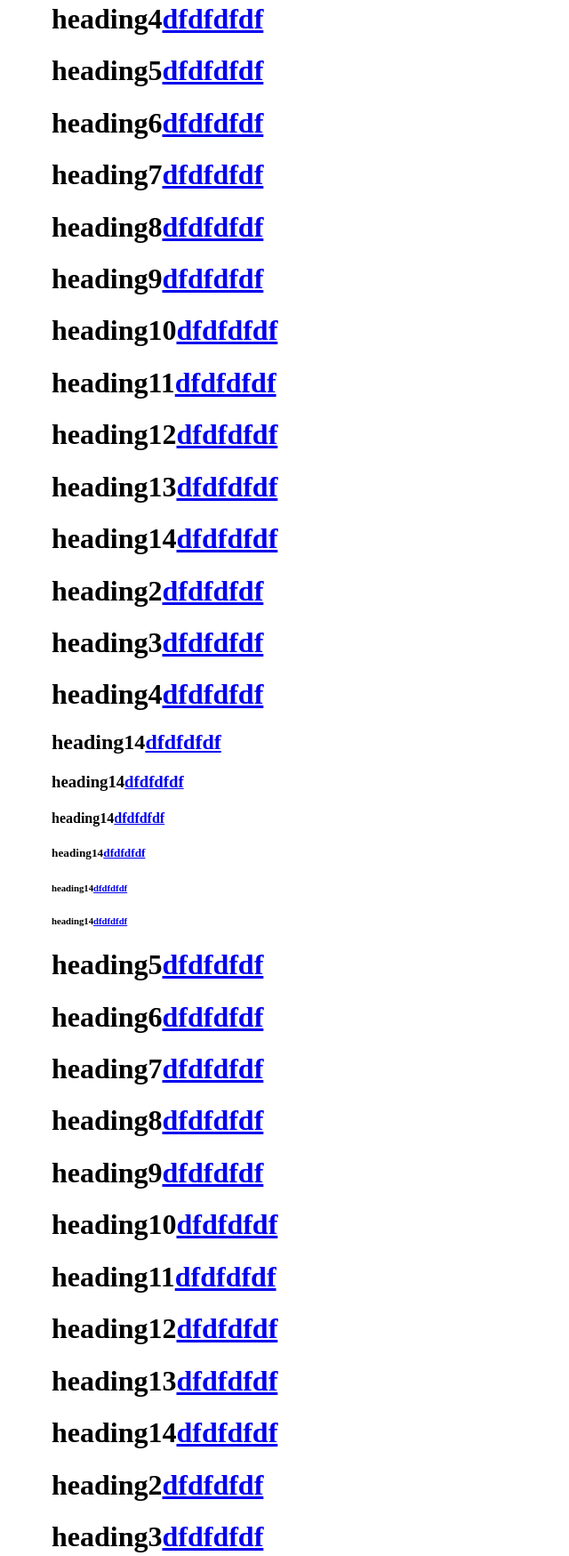
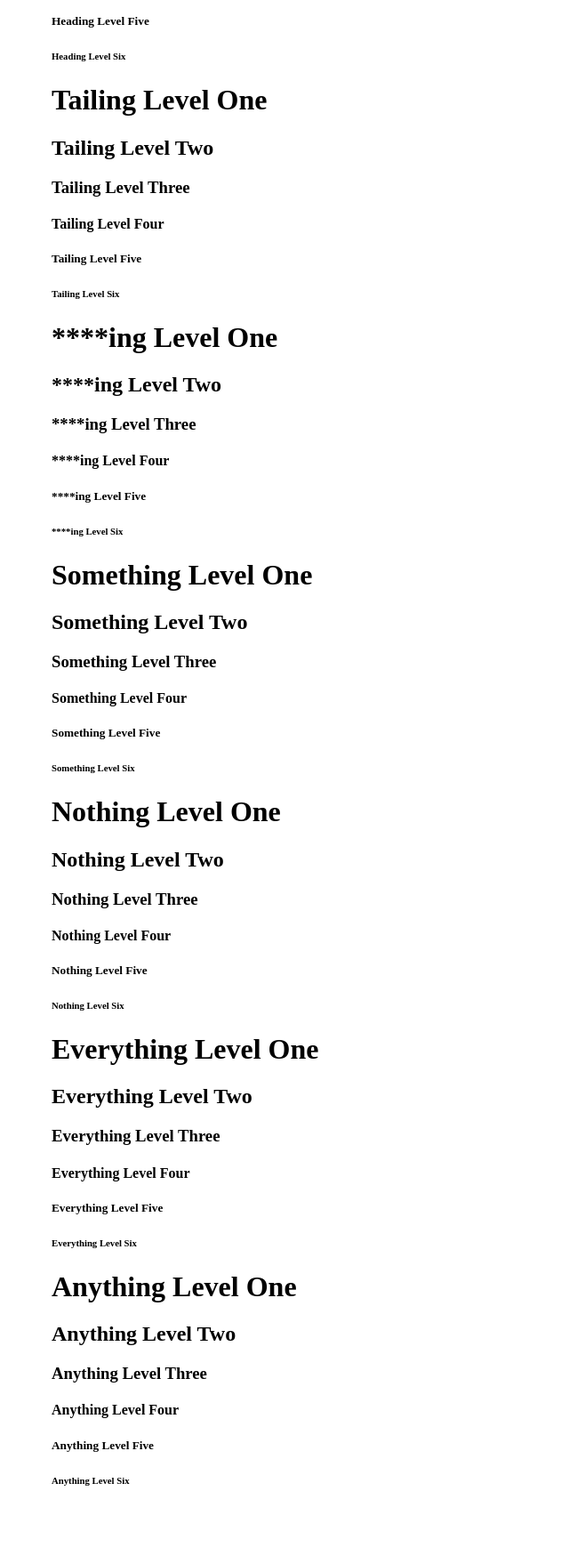
Before and after one commit to rnjailamba/PermalinkJS, a plain HTML site: page demo.html in a window 1280 px wide. Shown: the part 194-1943 px from the top of the page at 89% size, without its empty margins (0-640 px from the left). After the commit the page ends 1888 px from the top, so only its background shows below. Drawn offline with nearby package versions, Linux system fonts and the light colour scheme; a script that the page names is missing.

Commit message:
Update demo.html

```diff
--- a/demo.html
+++ b/demo.html
@@ -8,51 +8,48 @@
 	</head>
 	<body>
 		<div id="element" style="margin-left:50px;">
-			<h1 id=""> heading1 and stuff <a href = "www.google.com">dfdfdfdf</a></h1>
-			<h1 id=""> heading2<a href = "www.google.com">dfdfdfdf</a></h1>
-			<h1 id=""> heading3<a href = "www.google.com">dfdfdfdf</a></h1>
-			<h1 id=""> heading4<a href = "www.google.com">dfdfdfdf</a></h1>
-			<h1 id=""> heading5<a href = "www.google.com">dfdfdfdf</a></h1>
-			<h1 id=""> heading6<a href = "www.google.com">dfdfdfdf</a></h1>
-			<h1 id=""> heading7<a href = "www.google.com">dfdfdfdf</a></h1>
-			<h1 id=""> heading8<a href = "www.google.com">dfdfdfdf</a></h1>
-			<h1 id=""> heading9<a href = "www.google.com">dfdfdfdf</a></h1>
-			<h1 id=""> heading10<a href = "www.google.com">dfdfdfdf</a></h1>
-			<h1 id=""> heading11<a href = "www.google.com">dfdfdfdf</a></h1>
-			<h1 id=""> heading12<a href = "www.google.com">dfdfdfdf</a></h1>
-			<h1 id=""> heading13<a href = "www.google.com">dfdfdfdf</a></h1>
-			<h1 id=""> heading14<a href = "www.google.com">dfdfdfdf</a></h1>
-			<h1 id=""> heading2<a href = "www.google.com">dfdfdfdf</a></h1>
-			<h1 id=""> heading3<a href = "www.google.com">dfdfdfdf</a></h1>
-			<h1 id=""> heading4<a href = "www.google.com">dfdfdfdf</a></h1>
-			<h2 id=""> heading14<a href = "www.google.com">dfdfdfdf</a></h2>
-			<h3 id=""> heading14<a href = "www.google.com">dfdfdfdf</a></h3>
-			<h4 id=""> heading14<a href = "www.google.com">dfdfdfdf</a></h4>
-			<h5 id=""> heading14<a href = "www.google.com">dfdfdfdf</a></h5>
-			<h6 id=""> heading14<a href = "www.google.com">dfdfdfdf</a></h6>
-			<h6 id=""> heading14<a href = "www.google.com">dfdfdfdf</a></h6>
-			<h1 id=""> heading5<a href = "www.google.com">dfdfdfdf</a></h1>
-			<h1 id=""> heading6<a href = "www.google.com">dfdfdfdf</a></h1>
-			<h1 id=""> heading7<a href = "www.google.com">dfdfdfdf</a></h1>
-			<h1 id=""> heading8<a href = "www.google.com">dfdfdfdf</a></h1>
-			<h1 id=""> heading9<a href = "www.google.com">dfdfdfdf</a></h1>
-			<h1 id=""> heading10<a href = "www.google.com">dfdfdfdf</a></h1>
-			<h1 id=""> heading11<a href = "www.google.com">dfdfdfdf</a></h1>
-			<h1 id=""> heading12<a href = "www.google.com">dfdfdfdf</a></h1>
-			<h1 id=""> heading13<a href = "www.google.com">dfdfdfdf</a></h1>
-			<h1 id=""> heading14<a href = "www.google.com">dfdfdfdf</a></h1>
-			<h1 id=""> heading2<a href = "www.google.com">dfdfdfdf</a></h1>
-			<h1 id=""> heading3<a href = "www.google.com">dfdfdfdf</a></h1>
-			<h1 id=""> heading4<a href = "www.google.com">dfdfdfdf</a></h1>
-			<h1 id=""> heading5<a href = "www.google.com">dfdfdfdf</a></h1>
-			<h1 id=""> heading6<a href = "www.google.com">dfdfdfdf</a></h1>
-			<h1 id=""> heading7<a href = "www.google.com">dfdfdfdf</a></h1>
-			<h1 id=""> heading8<a href = "www.google.com">dfdfdfdf</a></h1>
-			<h1 id=""> heading9<a href = "www.google.com">dfdfdfdf</a></h1>
-			<h1 id=""> heading10<a href = "www.google.com">dfdfdfdf</a></h1>
-			<h1 id=""> heading11<a href = "www.google.com">dfdfdfdf</a></h1>
-			<h1 id=""> heading12<a href = "www.google.com">dfdfdfdf</a></h1>
-			<h1 id=""> heading13<a href = "www.google.com">dfdfdfdf</a></h1>
+			<h1>Heading Level One</h1>
+			<h2>Heading Level Two</h2>
+			<h3>Heading Level Three</h3>
+			<h4>Heading Level Four</h4>
+			<h5>Heading Level Five</h5>
+			<h6>Heading Level Six</h6>
+			<h1>Tailing Level One</h1>
+			<h2>Tailing Level Two</h2>
+			<h3>Tailing Level Three</h3>
+			<h4>Tailing Level Four</h4>
+			<h5>Tailing Level Five</h5>
+			<h6>Tailing Level Six</h6>
+			<h1>****ing Level One</h1>
+			<h2>****ing Level Two</h2>
+			<h3>****ing Level Three</h3>
+			<h4>****ing Level Four</h4>
+			<h5>****ing Level Five</h5>
+			<h6>****ing Level Six</h6>
+			<h1>Something Level One</h1>
+			<h2>Something Level Two</h2>
+			<h3>Something Level Three</h3>
+			<h4>Something Level Four</h4>
+			<h5>Something Level Five</h5>
+			<h6>Something Level Six</h6>
+			<h1>Nothing Level One</h1>
+			<h2>Nothing Level Two</h2>
+			<h3>Nothing Level Three</h3>
+			<h4>Nothing Level Four</h4>
+			<h5>Nothing Level Five</h5>
+			<h6>Nothing Level Six</h6>
+			<h1>Everything Level One</h1>
+			<h2>Everything Level Two</h2>
+			<h3>Everything Level Three</h3>
+			<h4>Everything Level Four</h4>
+			<h5>Everything Level Five</h5>
+			<h6>Everything Level Six</h6>
+			<h1>Anything Level One</h1>
+			<h2>Anything Level Two</h2>
+			<h3>Anything Level Three</h3>
+			<h4>Anything Level Four</h4>
+			<h5>Anything Level Five</h5>
+			<h6>Anything Level Six</h6>
 		</div>
 		<script>
 			$(document).ready( function() {
```
